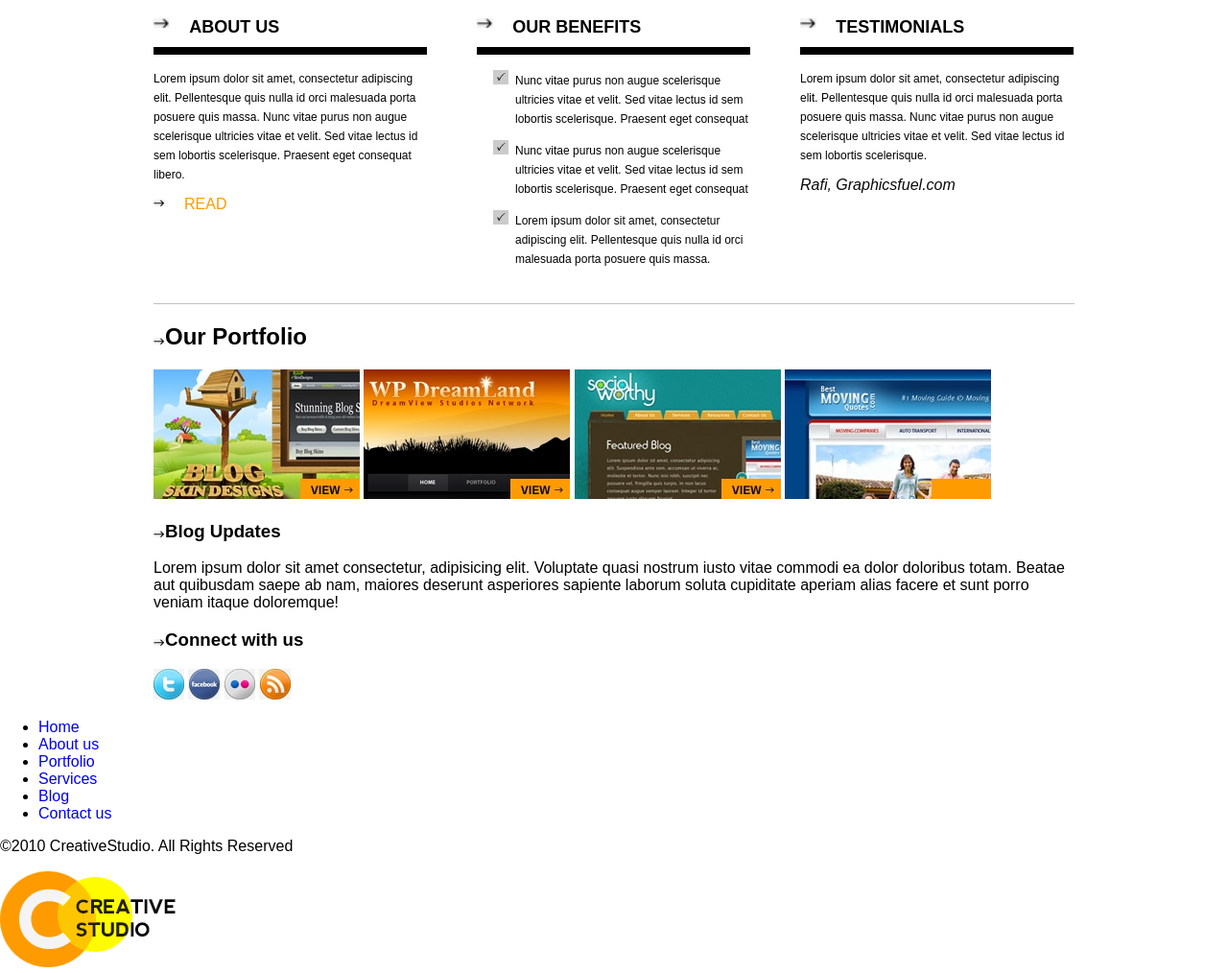
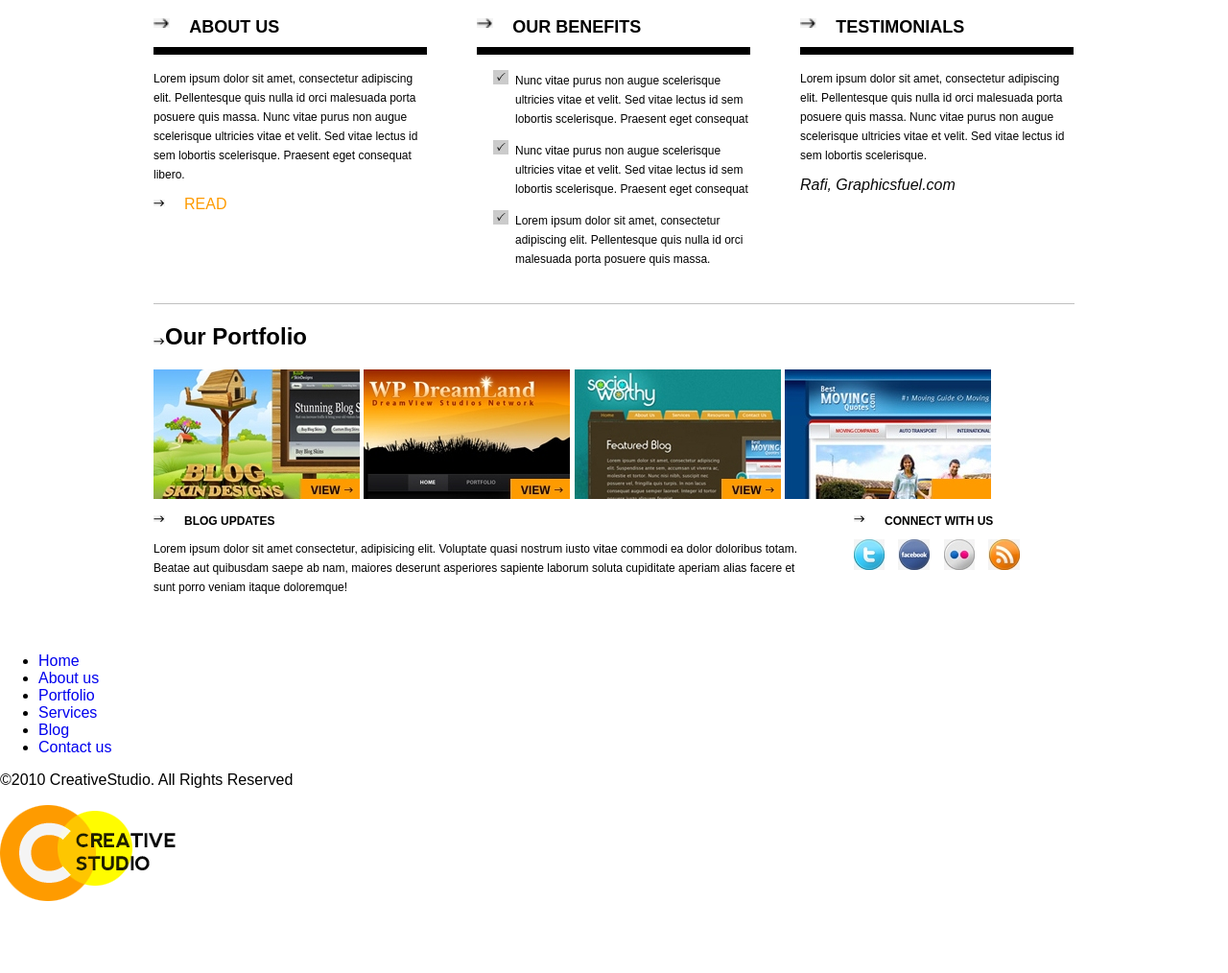
Before and after one commit to sauljlm/PSD, a plain HTML site: page creative-studio-master/index.html in a window 1280 px wide. Shown: the part 603-1617 px from the top of the page at 96% size. After the commit the page ends 1548 px from the top, so only its background shows below. Drawn offline with Linux system fonts and the light colour scheme.

Commit message:
agrego info.scss

```diff
--- a/creative-studio-master/sass/partials/_info.scss
+++ b/creative-studio-master/sass/partials/_info.scss
@@ -1,3 +1,37 @@
 /****************
         Info
 *****************/
+.blog-box1, .blog-box2{
+      float: left;
+}
+.blog-box1 {
+      width: 680px;
+      margin-right: 50px
+}
+.blog-box2 {
+      width: 230px;
+}
+#info-box h3 img {
+      margin-right: 20px;
+      height: 7px;
+      padding-bottom: 3px;
+}
+
+#info-box {
+      padding-bottom: 30px;
+}
+
+#info-box h3 {
+      text-transform: uppercase;
+      font-size: 12px;
+      font-weight: bold;
+}
+
+#info-box p {
+      font-size: 12px;
+      line-height: 20px;
+}
+
+#info-box img + img {
+      margin-left: 10px;
+}
```
Also changed, not shown: creative-studio-master/css/styles.css, 1 other file.
